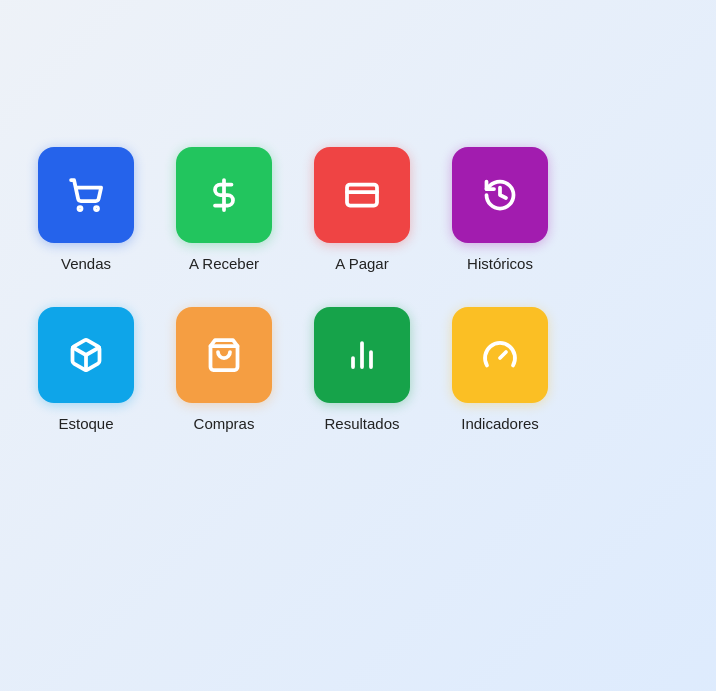
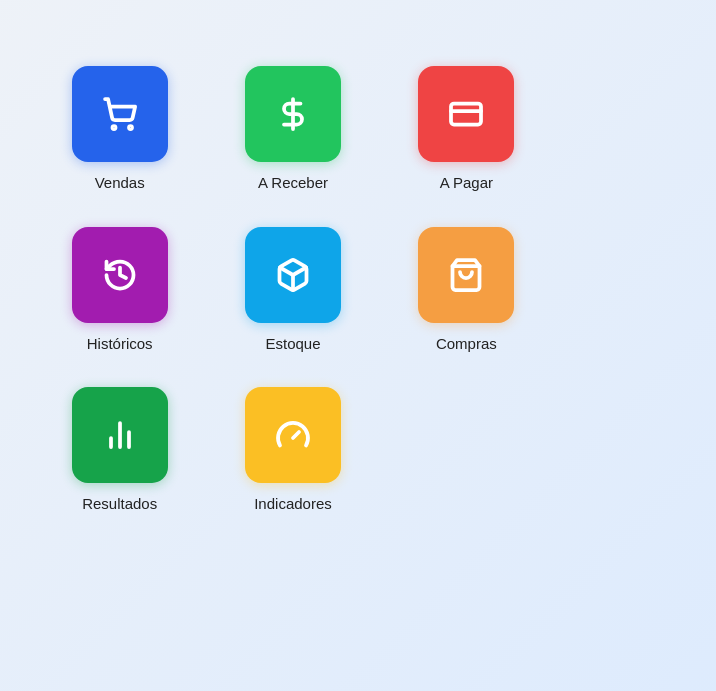
Before and after one commit to EltonFrutal/Painel-frontend, a Next.js app: page /dashboard in a window 1280 px wide. Shown: the part 109-800 px from the top of the page, without its empty margins (347-1063 px from the left). Built offline with nearby package versions, Linux system fonts and the light colour scheme.

Commit message:
Atualização em 01/06/2025 15:42

```diff
--- a/app/dashboard/page.tsx
+++ b/app/dashboard/page.tsx
@@ -32,15 +32,18 @@ export default function Dashboard() {
       justifyContent: 'center',
       alignItems: 'center'
     }}>
-      <div style={{
-        display: 'grid',
-        gridTemplateColumns: 'repeat(4, 1fr)',
-        gap: '2rem',
-        justifyItems: 'center',
-        alignItems: 'center',
-        width: 520,
-        maxWidth: '90vw'
-      }}>
+      <div
+        style={{
+          display: 'grid',
+          gridTemplateColumns: 'repeat(auto-fit, minmax(120px, 1fr))',
+          gap: '2rem',
+          justifyItems: 'center',
+          alignItems: 'center',
+          width: '100%',
+          maxWidth: 520,
+          padding: '0 1rem',
+        }}
+      >
         {botoes.map((botao) => {
           const Icon = botao.icone;
           return (
```
